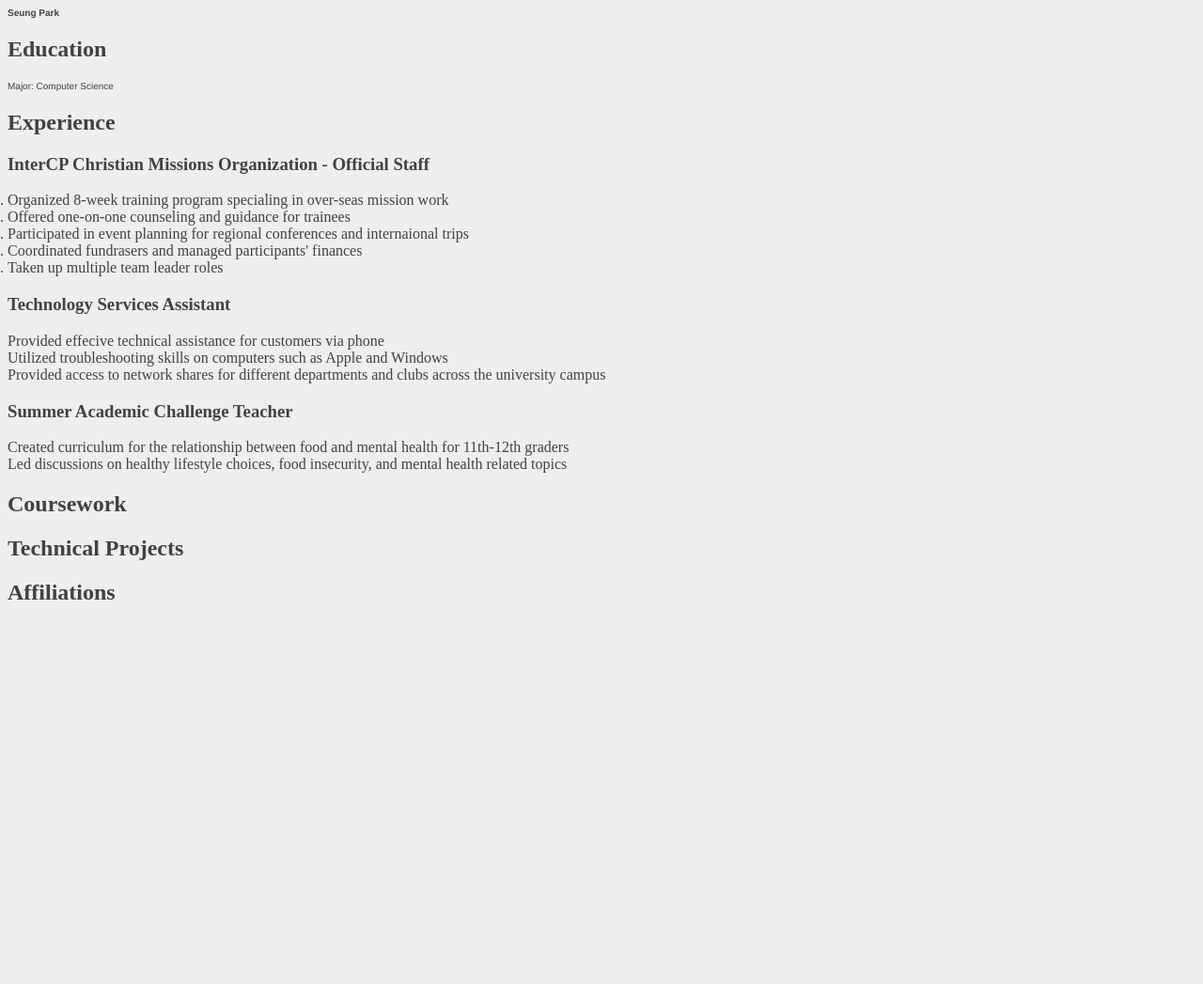
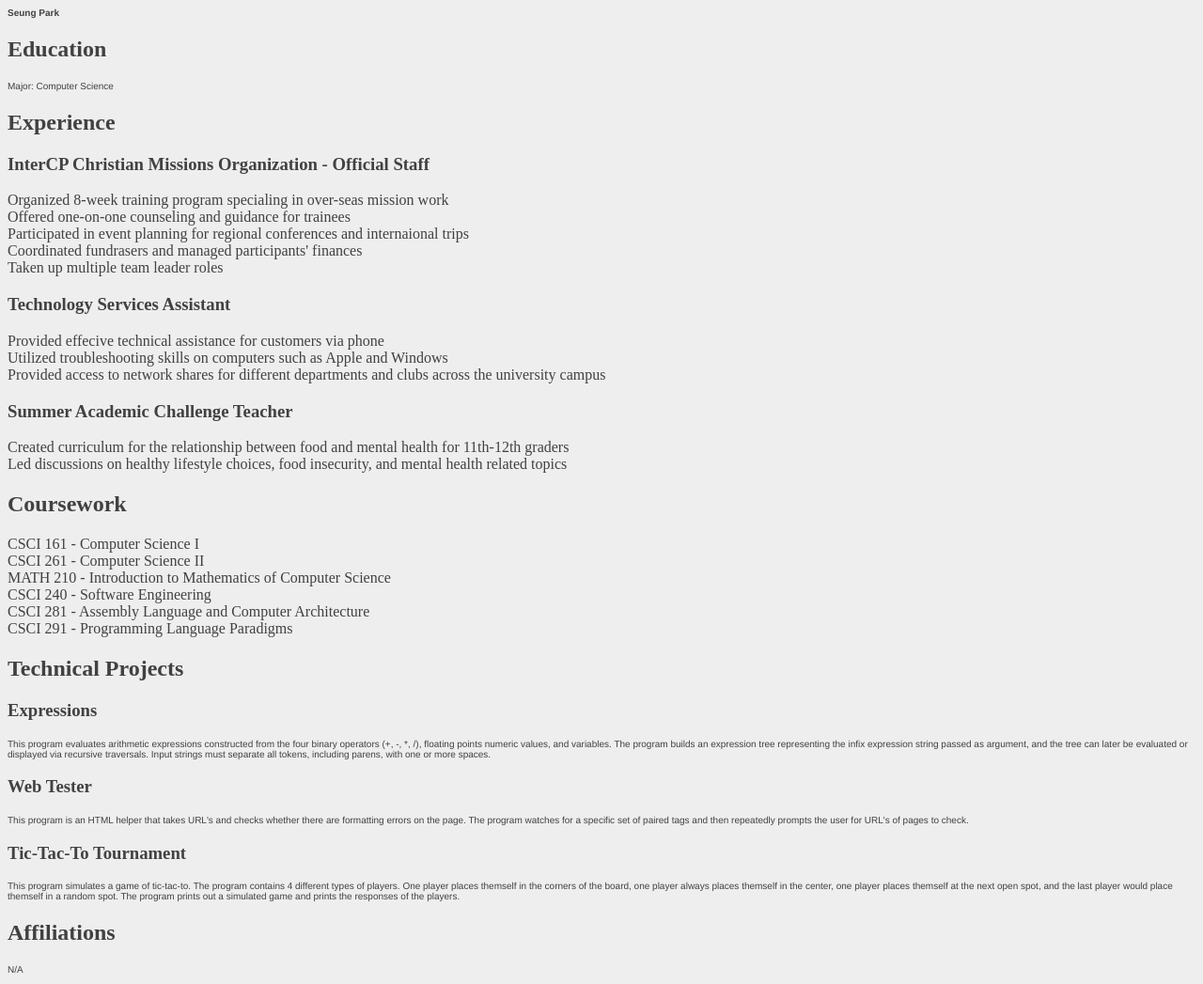
Before and after one commit to separk924/separk924.github.io, a plain HTML site: page resume.html in a window 1280 px wide. Shown: the whole page at 94% size. Before the commit the page ends 800 px from the top, so only its background shows below. Drawn offline with Linux system fonts and the light colour scheme.

Commit message:
added technical projects and affiliations

```diff
--- a/resume.html
+++ b/resume.html
@@ -12,13 +12,13 @@
         <h2>Experience</h2>
         <h3>InterCP Christian Missions Organization - Official Staff</h3>
         <p>
-            <ol>
+            <ul>
                 <li>Organized 8-week training program specialing in over-seas mission work</li>
                 <li>Offered one-on-one counseling and guidance for trainees</li>
                 <li>Participated in event planning for regional conferences and internaional trips</li>
                 <li>Coordinated fundrasers and managed participants' finances</li>
                 <li>Taken up multiple team leader roles</li>
-            </ol>
+            </ul>
         </p>
         <h3>Technology Services Assistant</h3>
         <p>
@@ -39,7 +39,39 @@
             </ul>
         </p>
         <h2>Coursework</h2>
+        <p>
+            <ul>
+                <li>CSCI 161 - Computer Science I</li>
+                <li>CSCI 261 - Computer Science II</li>
+                <li>MATH 210 - Introduction to Mathematics of Computer Science</li>
+                <li>CSCI 240 - Software Engineering</li>
+                <li>CSCI 281 - Assembly Language and Computer Architecture</li>
+                <li>CSCI 291 - Programming Language Paradigms</li>
+            </ul>
+        </p>
         <h2>Technical Projects</h2>
+        <h3>Expressions</h3>
+        <p>This program evaluates arithmetic expressions constructed from the four binary
+            operators (+, -, *, /), floating points numeric values, and variables. The
+            program builds an expression tree representing the infix expression string
+            passed as argument, and the tree can later be evaluated or displayed via
+            recursive traversals. Input strings must separate all tokens, including parens,
+            with one or more spaces.
+        </p>
+        <h3>Web Tester</h3>
+        <p>This program is an HTML helper that takes URL's and checks whether there are
+            formatting errors on the page. The program watches for a specific set of paired
+            tags and then repeatedly prompts the user for URL's of pages to check.
+        </p>
+        <h3>Tic-Tac-To Tournament</h3>
+        <p>This program simulates a game of tic-tac-to. The program contains 4 different
+            types of players. One player places themself in the corners of the board,
+            one player always places themself in the center, one player places
+            themself at the next open spot, and the last player would place themself
+            in a random spot. The program prints out a simulated game and prints the
+            responses of the players.
+        </p>
         <h2>Affiliations</h2>
+        <p>N/A</p>
     </body>
 </html>
```
